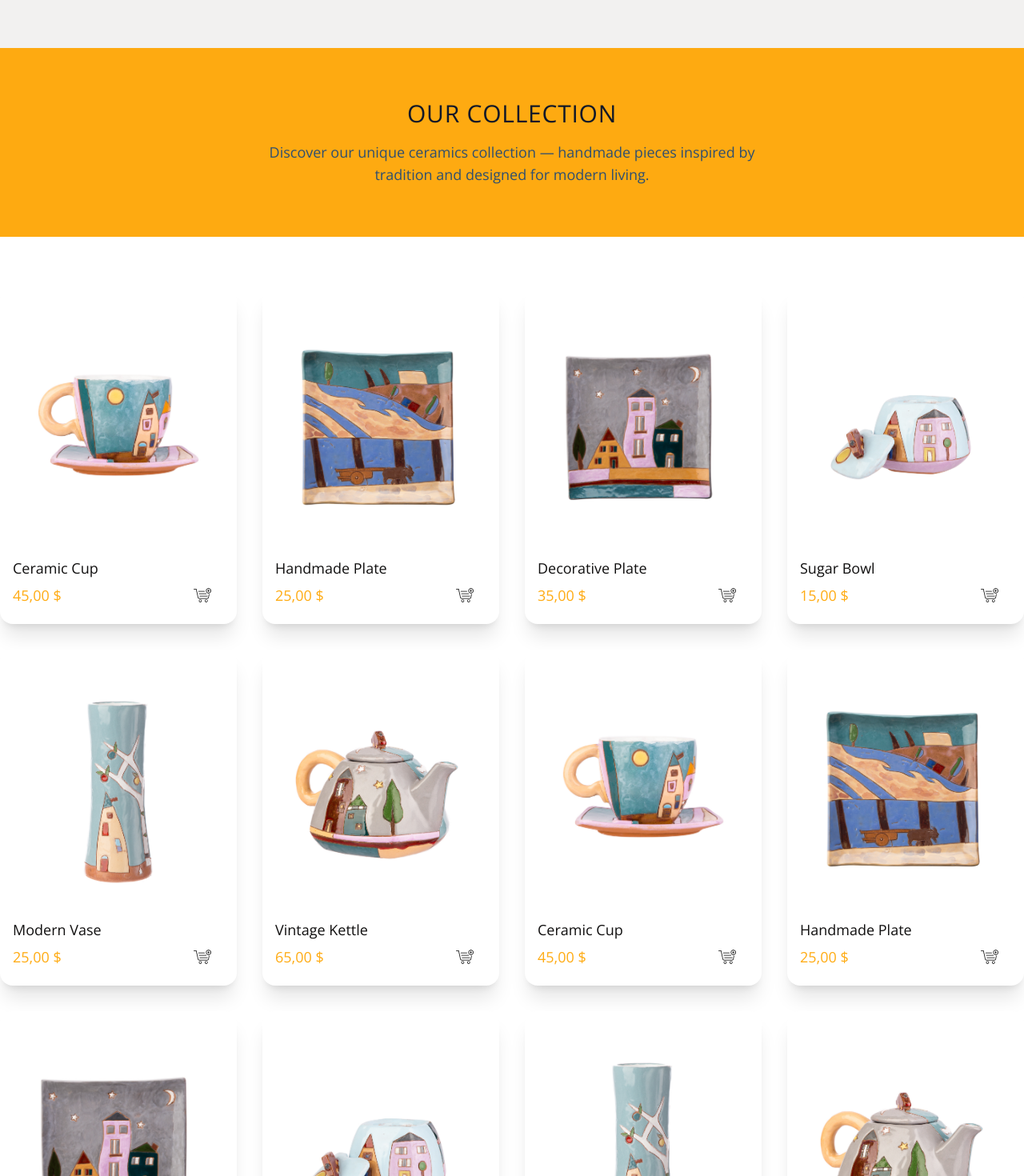
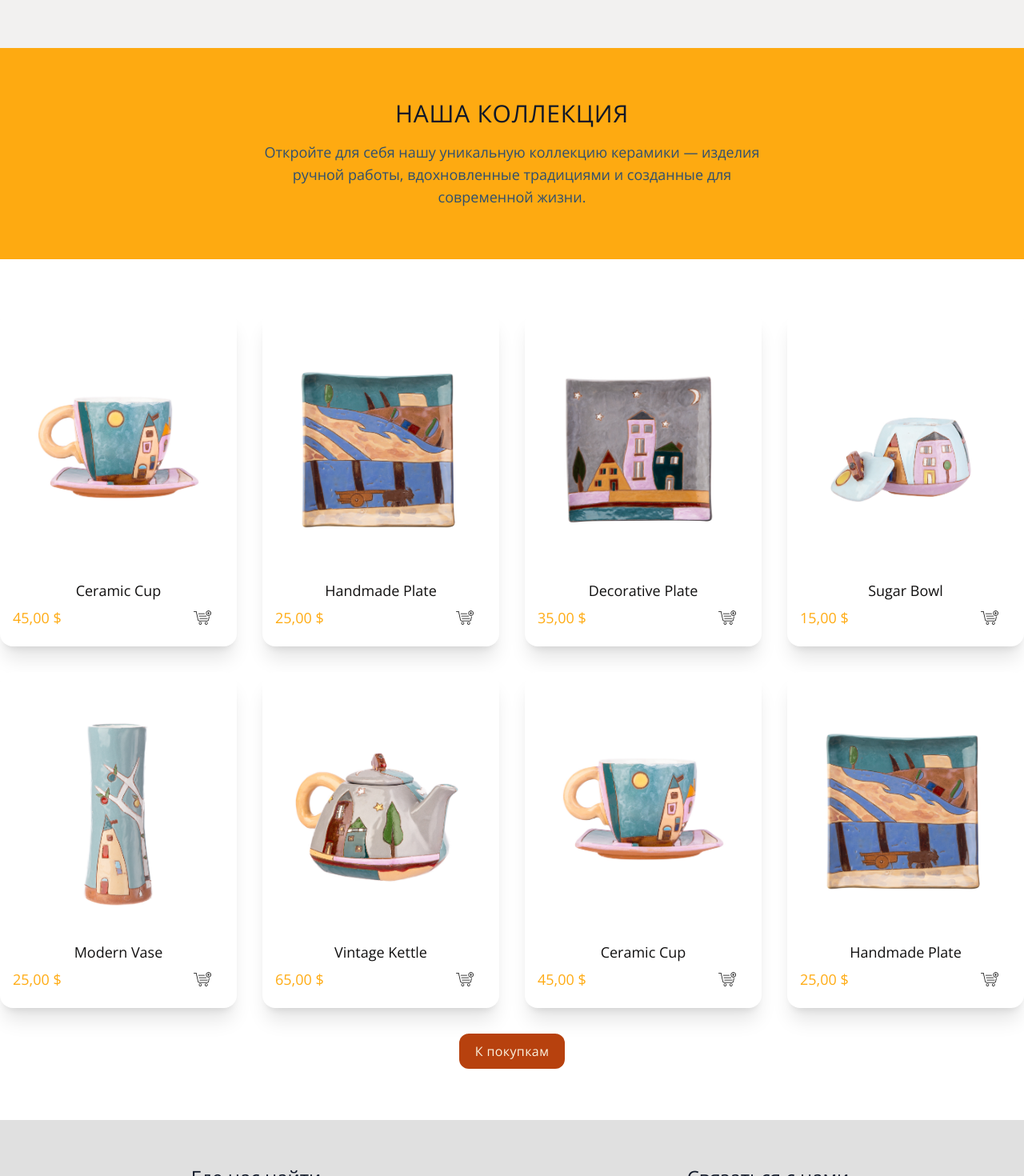
Before and after one commit to SimonyanGreta/ecommerce-ceramic, a React (Vite) app: page / in a window 1280 px wide. Shown: the part 740-2210 px from the top of the page at 80% size. Built offline with nearby package versions, Linux system fonts and the light colour scheme.

Commit message:
add translations for intro, add button shopNow in intro, remove input lables in Get in Touch form

```diff
--- a/public/locales/am/common.json
+++ b/public/locales/am/common.json
@@ -7,6 +7,11 @@
   },
   "menu": {
     "title": "Մենյու"
+  },
+  "intro": {
+    "ourCollection": "Մեր հավաքածուն",
+    "discover": "Բացահայտեք մեր յուրօրինակ կերամիկայի հավաքածուն՝ ձեռագործ իրեր, որոնք ոգեշնչված են ավանդույթներով և նախատեսված են ժամանակակից կյանքի համար։",
+    "shopNow": "Դեպի գնումներ"
   },
   "info": {
     "whereTitle": "Որտեղ գտնել մեզ",
--- a/public/locales/en/common.json
+++ b/public/locales/en/common.json
@@ -7,6 +7,11 @@
   },
   "menu": {
     "title": "Menu"
+  },
+  "intro": {
+    "ourCollection": "OUR COLLECTION",
+    "discover": "Discover our unique ceramics collection — handmade pieces inspired\n        by tradition and designed for modern living.",
+    "shopNow": "Shop Now"
   },
   "info": {
     "whereTitle": "Where to Find Us",
--- a/public/locales/ru/common.json
+++ b/public/locales/ru/common.json
@@ -7,6 +7,11 @@
   },
   "menu": {
     "title": "Меню"
+  },
+  "intro": {
+    "ourCollection": "НАША КОЛЛЕКЦИЯ",
+    "discover": "Откройте для себя нашу уникальную коллекцию керамики — изделия ручной работы, вдохновленные традициями и созданные для современной жизни.",
+    "shopNow": "К покупкам"
   },
   "info": {
     "whereTitle": "Где нас найти",
--- a/src/features/cart/CartItem.tsx
+++ b/src/features/cart/CartItem.tsx
@@ -40,7 +40,7 @@ export const CartItem = memo(({ item }: Props) => {
             aria-label="remove"
             className="ml-auto"
           >
-            {t("common.remove", "Remove")}
+            {t("common.remove")}
           </Button>
         </div>
       </div>
--- a/src/pages/Home/sections/CollectionIntro.tsx
+++ b/src/pages/Home/sections/CollectionIntro.tsx
@@ -1,13 +1,15 @@
+import { useTranslation } from "react-i18next";
+
 export const CollectionIntro = () => {
+  const { t } = useTranslation();
   return (
     <section className="py-16 text-center bg-accent">
       <h2 className="text-3xl font-bold mb-4 tracking-wide">
-        OUR COLLECTION
+        {t("intro.ourCollection")}
       </h2>
       <p className="max-w-2xl mx-auto text-secondary text-lg">
-        Discover our unique ceramics collection — handmade pieces inspired
-        by tradition and designed for modern living.
+        {t("intro.discover")}
       </p>
     </section>
-  )
-}
+  );
+};
--- a/src/pages/Home/sections/ProductGrid.tsx
+++ b/src/pages/Home/sections/ProductGrid.tsx
@@ -1,14 +1,25 @@
+import { useTranslation } from "react-i18next";
 import { ProductCard } from "../../../widgets/ProductCard";
-import {MOCK_PRODUCTS} from "../../../helpers/mocks.ts";
+import { MOCK_PRODUCTS } from "../../../helpers/mocks.ts";
+import { ButtonLink } from "../../../ui/components/Button";
 
 export const ProductGrid = () => {
+  const { t } = useTranslation();
+
   return (
-    <section className="py-16 bg-white">
+    <section className="py-16 bg-white text-center">
       <div className="container mx-auto grid grid-cols-1 sm:grid-cols-2 md:grid-cols-4 gap-8">
-        {MOCK_PRODUCTS.map((product) => (
+        {MOCK_PRODUCTS.slice(0, 8).map((product) => (
           <ProductCard key={product.id} product={product} />
         ))}
       </div>
+      <ButtonLink
+        to="/shop"
+        variant="primary"
+        className="mt-8 justify-items-center"
+      >
+        {t("intro.shopNow")}
+      </ButtonLink>
     </section>
   );
 };
--- a/src/ui/components/FormField/FormField.tsx
+++ b/src/ui/components/FormField/FormField.tsx
@@ -1,7 +1,7 @@
 import React from "react";
 
 type BaseProps = {
-  label: string;
+  label?: string;
   required?: boolean;
   error?: string | null;
   hint?: string;
@@ -65,8 +65,8 @@ export const FormField: React.FC<FormFieldProps> = (props) => {
     <div className={className ?? ""}>
       <label htmlFor={fieldId} className="block text-sm">
         <div className="mb-1 flex items-center gap-2">
-          <span className="opacity-70">{label}</span>
-          {required && <span className="text-red-600">*</span>}
+          {label && <span className="opacity-70">{label}</span>}
+          {required && label && <span className="text-red-600">*</span>}
         </div>
 
         {props.as === "textarea" ? (
--- a/src/widgets/Info/Info.tsx
+++ b/src/widgets/Info/Info.tsx
@@ -41,7 +41,6 @@ export const Info = () => {
 
         <form className="bg-white/5 backdrop-blur-md p-6 rounded-xl space-y-4 shadow-inner text-secondary">
           <FormField
-            label={t("info.fields.email")}
             required
             type="email"
             placeholder="you@example.com"
@@ -52,7 +51,6 @@ export const Info = () => {
 
           <FormField
             as="textarea"
-            label={t("info.fields.message")}
             required
             placeholder="Your message..."
             rows={4}
--- a/src/widgets/Map/Map.tsx
+++ b/src/widgets/Map/Map.tsx
@@ -1,7 +1,6 @@
 export const Map = () => {
   return (
-    <section className="py-16 bg-gray-100">
-      <h2 className="text-2xl font-bold text-center mb-6">Where to find us</h2>
+    <section className="py-12 bg-gray-100">
       <div className="container mx-auto">
         <div className="w-full h-96 bg-gray-300 flex items-center justify-center rounded-xl">
           <p className="text-gray-700">[Map with store locations will be here]</p>
```
